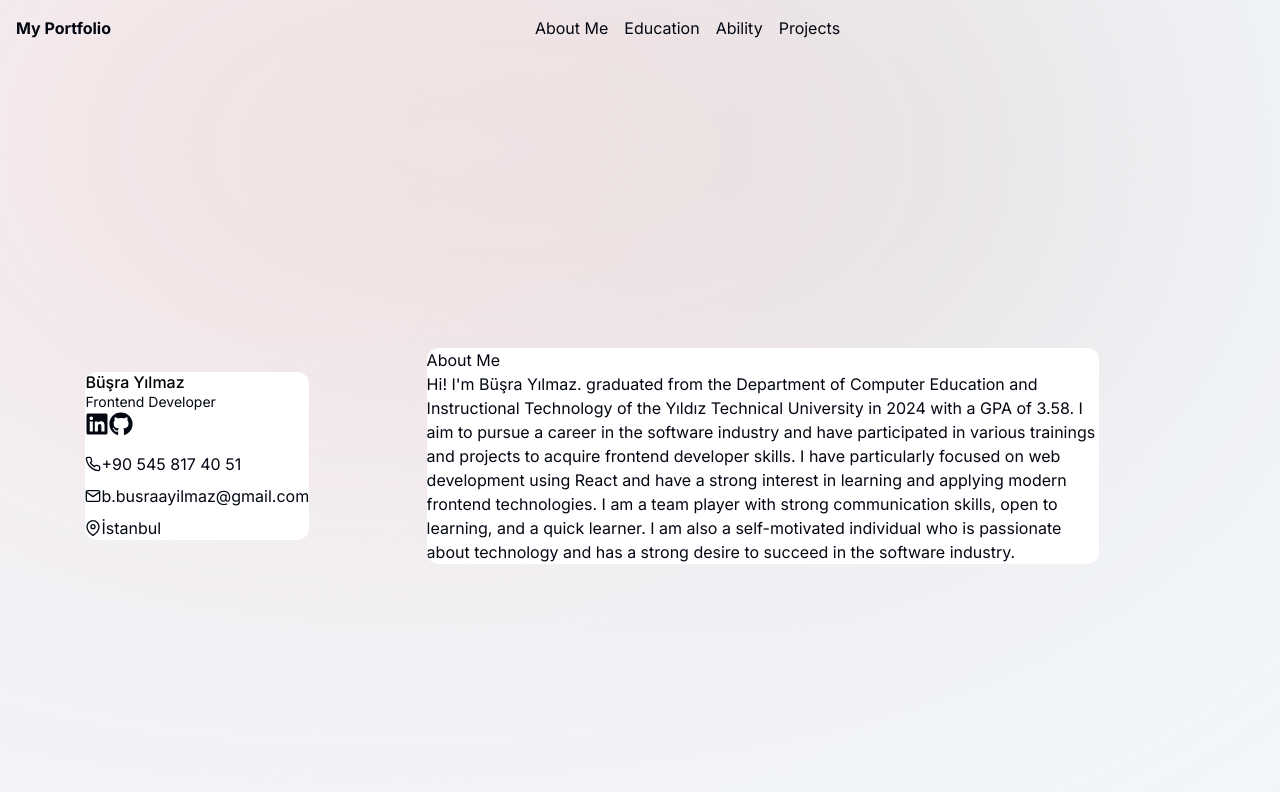
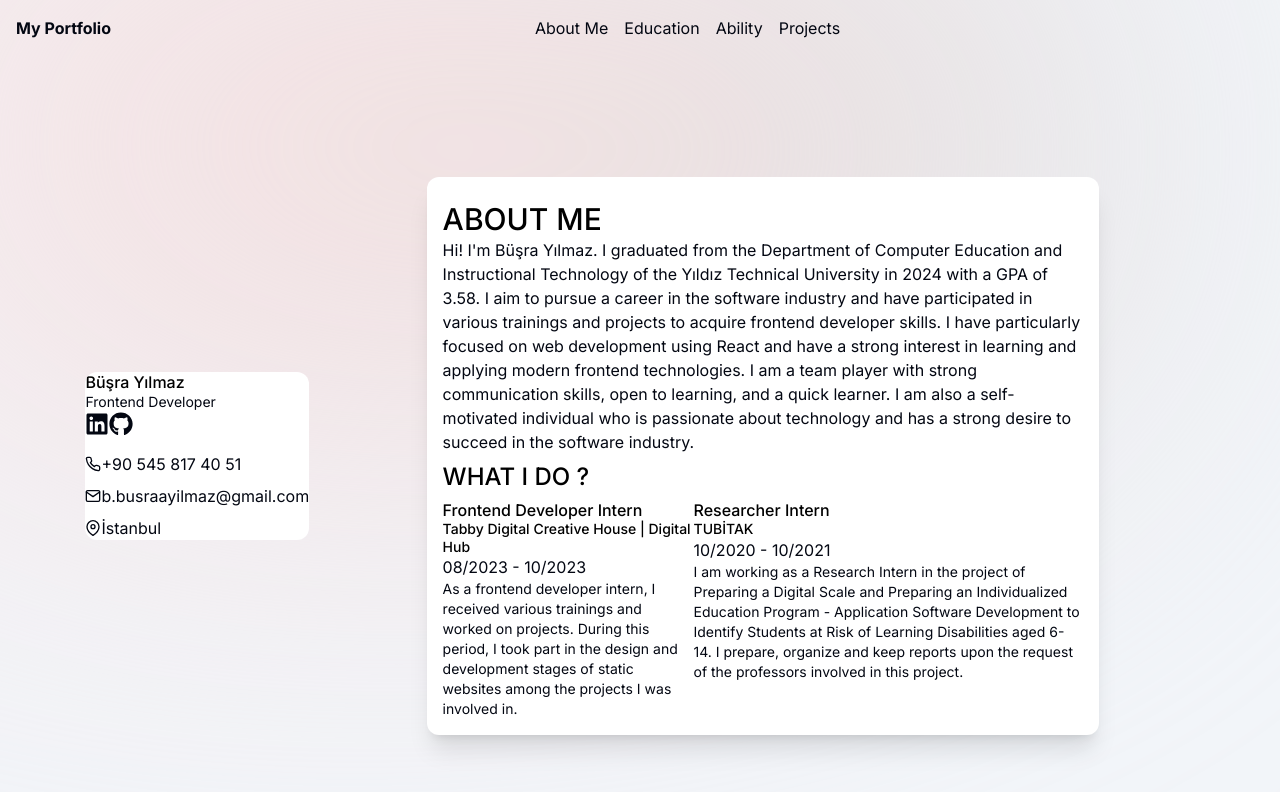
Before and after one commit to yilmaz-busra/my-portfolio, a Next.js app: page / in a window 1280 px wide. Shown: the top 792 px of the page. Built offline with nearby package versions, Linux system fonts and the light colour scheme; grey boxes are pictures that could not be loaded.

Commit message:
refactor: Updated About component layout and added experience section

```diff
--- a/src/Components/About.jsx
+++ b/src/Components/About.jsx
@@ -3,19 +3,16 @@ import React from "react";
 
 function About() {
   return (
-    <div id="about" className=" container px-5 py-24 mx-auto ">
-      {/* <div className=" mx-auto flex flex-initial justify-center ">
-        <img
-          src="/profileImg.jpg"
-          alt="Büşra Yılmaz"
-          className=" h-64 object-contain object-left rounded-full shadow-2xl"
-        />
-      </div> */}
-
-      <div className="max-w-sm mx-auto bg-white rounded-xl shadow-md overflow-hidden md:max-w-2xl">
-        <h1>About Me</h1>
+    <div id="about" className=" container px-5 py-12 mx-auto ">
+      <div className="max-w-sm mx-auto bg-white rounded-xl shadow-xl overflow-hidden md:max-w-2xl  p-4">
+        <div className="flex justify-start items-center">
+          <h1 className=" w-full mt-2 p-3 text-3xl leading-tight font-medium text-black">
+            ABOUT ME
+          </h1>
+          <div className="w-full h-1  rounded-lg  bg-[#FF9C1B]   "></div>
+        </div>
         <p>
-          Hi! I&apos;m Büşra Yılmaz. graduated from the Department of Computer
+          Hi! I&apos;m Büşra Yılmaz. I graduated from the Department of Computer
           Education and Instructional Technology of the Yıldız Technical
           University in 2024 with a GPA of 3.58. I aim to pursue a career in the
           software industry and have participated in various trainings and
@@ -27,6 +24,49 @@ function About() {
           technology and has a strong desire to succeed in the software
           industry.
         </p>
+
+        <div className="">
+          <h1 className="w-full mt-2 p-3 text-2xl leading-tight font-medium text-black">
+            WHAT I DO ?
+          </h1>
+          <div className="flex flex-col lg:flex-row gap-3">
+            <div className="w-full lg:w-1/2 p-3  rounded-xl bg-[#FF9C1A] ">
+              <h2 className="mt-2 text-lg leading-tight font-medium text-black">
+                Frontend Developer Intern
+              </h2>
+              <h3 className="text-sm leading-tight font-medium text-black">
+                Tabby Digital Creative House | Digital Hub{" "}
+              </h3>
+              <h6 className="">08/2023 - 10/2023</h6>
+
+              <p className="text-sm">
+                As a frontend developer intern, I received various trainings and
+                worked on projects. During this period, I took part in the
+                design and development stages of static websites among the
+                projects I was involved in.
+              </p>
+            </div>
+
+            <div className=" w-full  lg:w-1/2 p-3  rounded-xl bg-[#FF9C1A] ">
+              <h2 className="mt-2 text-lg leading-tight font-medium text-black">
+                Researcher Intern
+              </h2>
+              <h3 className="text-sm leading-tight font-medium text-black">
+                TUBİTAK
+              </h3>
+              <h6 className="">10/2020 - 10/2021</h6>
+
+              <p className="text-sm ">
+                I am working as a Research Intern in the project of Preparing a
+                Digital Scale and Preparing an Individualized Education Program
+                - Application Software Development to Identify Students at Risk
+                of Learning Disabilities aged 6-14. I prepare, organize and keep
+                reports upon the request of the professors involved in this
+                project.
+              </p>
+            </div>
+          </div>
+        </div>
       </div>
     </div>
   );
```
